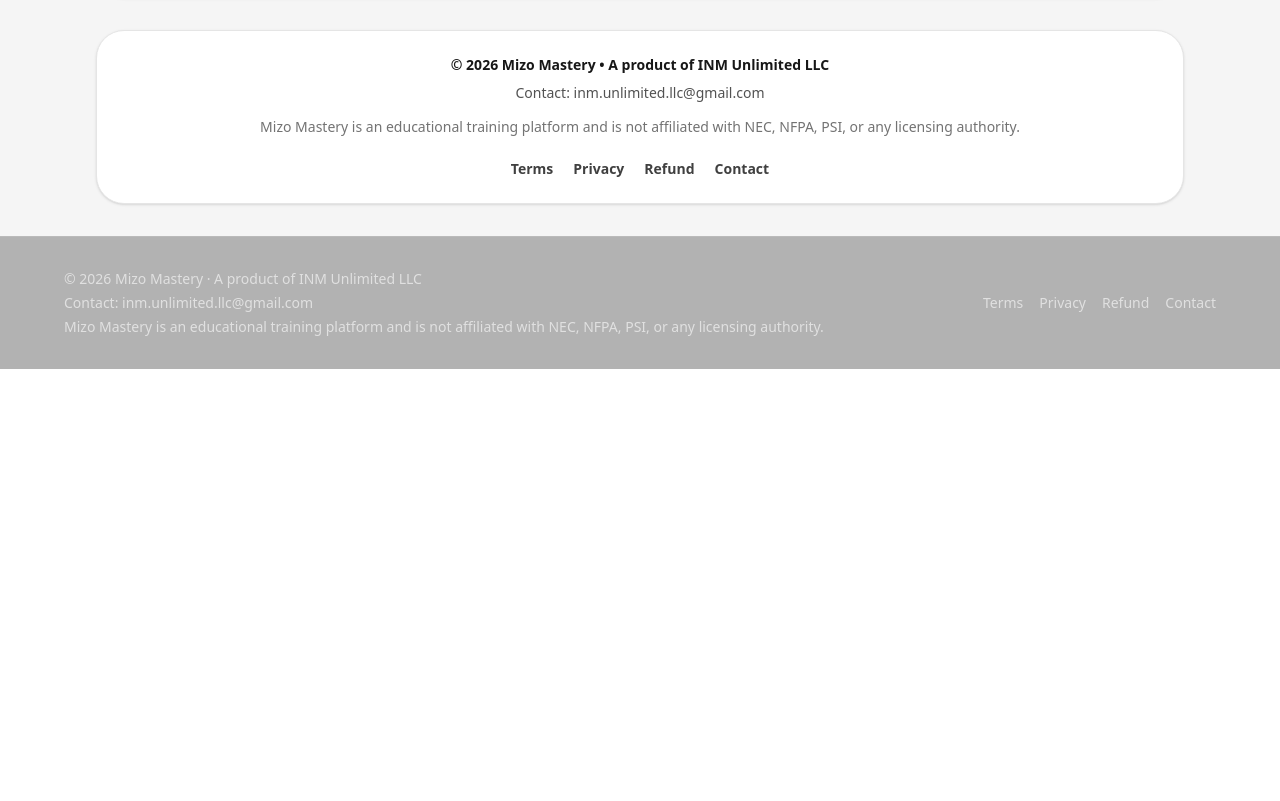
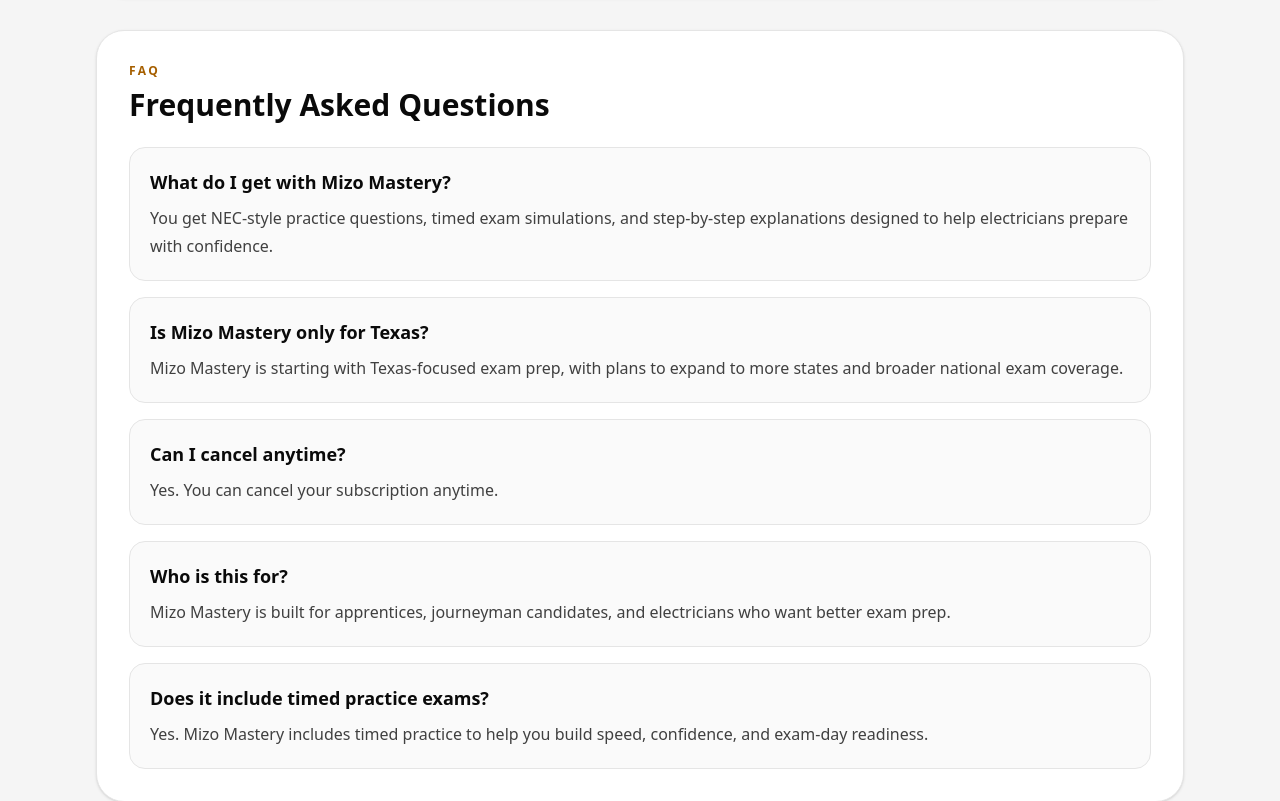
Before and after one commit to devaughndebouse-lgtm/mizo-web, a Next.js app: page / in a window 1280 px wide. Shown: the part 3475-4276 px from the top of the page. Before the commit the page ends 3844 px from the top, so only its background shows below. Built offline with nearby package versions, Linux system fonts and the light colour scheme.

Commit message:
Add FAQ section to homepage

```diff
--- a/app/page.tsx
+++ b/app/page.tsx
@@ -85,6 +85,33 @@
     role: "Electrical Trainee",
     quote:
       "I like that I can jump in, answer questions fast, and actually feel like I’m getting better every day.",
+  },
+];
+
+const FAQS = [
+  {
+    question: "What do I get with Mizo Mastery?",
+    answer:
+      "You get NEC-style practice questions, timed exam simulations, and step-by-step explanations designed to help electricians prepare with confidence.",
+  },
+  {
+    question: "Is Mizo Mastery only for Texas?",
+    answer:
+      "Mizo Mastery is starting with Texas-focused exam prep, with plans to expand to more states and broader national exam coverage.",
+  },
+  {
+    question: "Can I cancel anytime?",
+    answer: "Yes. You can cancel your subscription anytime.",
+  },
+  {
+    question: "Who is this for?",
+    answer:
+      "Mizo Mastery is built for apprentices, journeyman candidates, and electricians who want better exam prep.",
+  },
+  {
+    question: "Does it include timed practice exams?",
+    answer:
+      "Yes. Mizo Mastery includes timed practice to help you build speed, confidence, and exam-day readiness.",
   },
 ];
 function LandingInner() {
@@ -459,6 +486,31 @@
           </div>
         </section>
 
+        <section className="rounded-[28px] border border-neutral-200 bg-white p-6 shadow-sm sm:p-8">
+          <div className="text-xs font-bold uppercase tracking-[0.2em] text-yellow-700">
+            FAQ
+          </div>
+          <h2 className="mt-2 text-3xl font-black text-neutral-950">
+            Frequently Asked Questions
+          </h2>
+
+          <div className="mt-6 space-y-4">
+            {FAQS.map((faq) => (
+              <div
+                key={faq.question}
+                className="rounded-2xl border border-neutral-200 bg-neutral-50 p-5"
+              >
+                <h3 className="text-lg font-black text-neutral-950">
+                  {faq.question}
+                </h3>
+                <p className="mt-2 text-sm leading-7 text-neutral-700 sm:text-base">
+                  {faq.answer}
+                </p>
+              </div>
+            ))}
+          </div>
+        </section>
+
         <footer className="rounded-[28px] border border-neutral-200 bg-white px-5 py-6 text-center shadow-sm sm:px-8">
           <p className="text-sm font-semibold text-neutral-900">
             © 2026 Mizo Mastery • A product of INM Unlimited LLC
```
